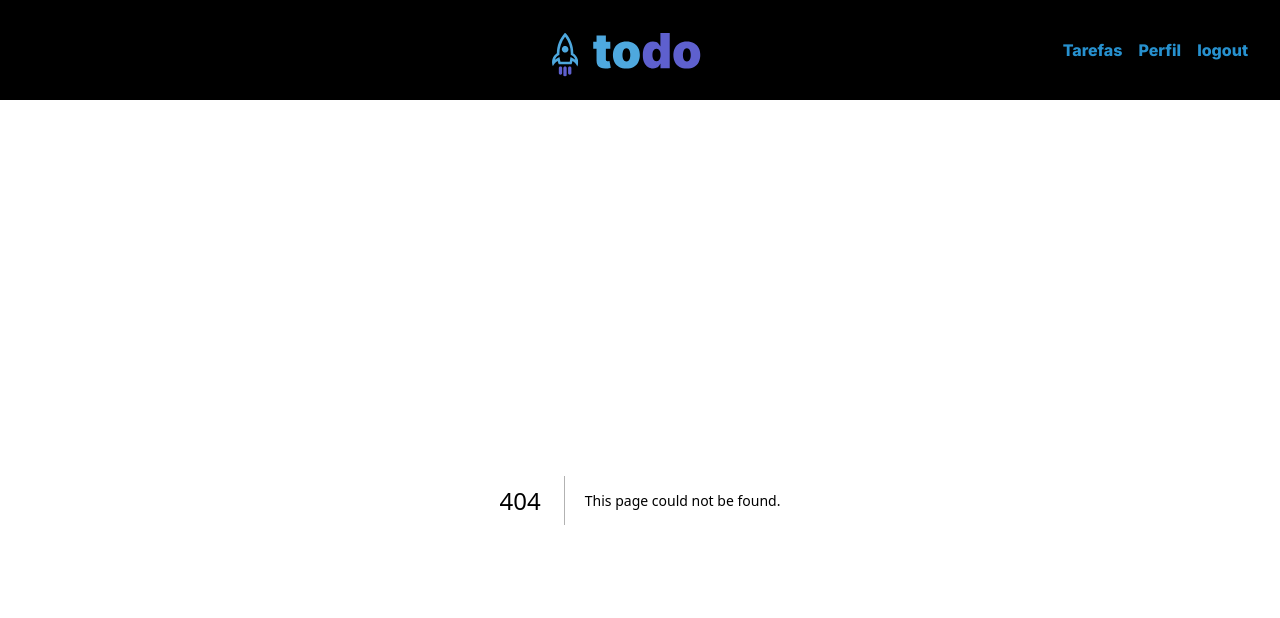
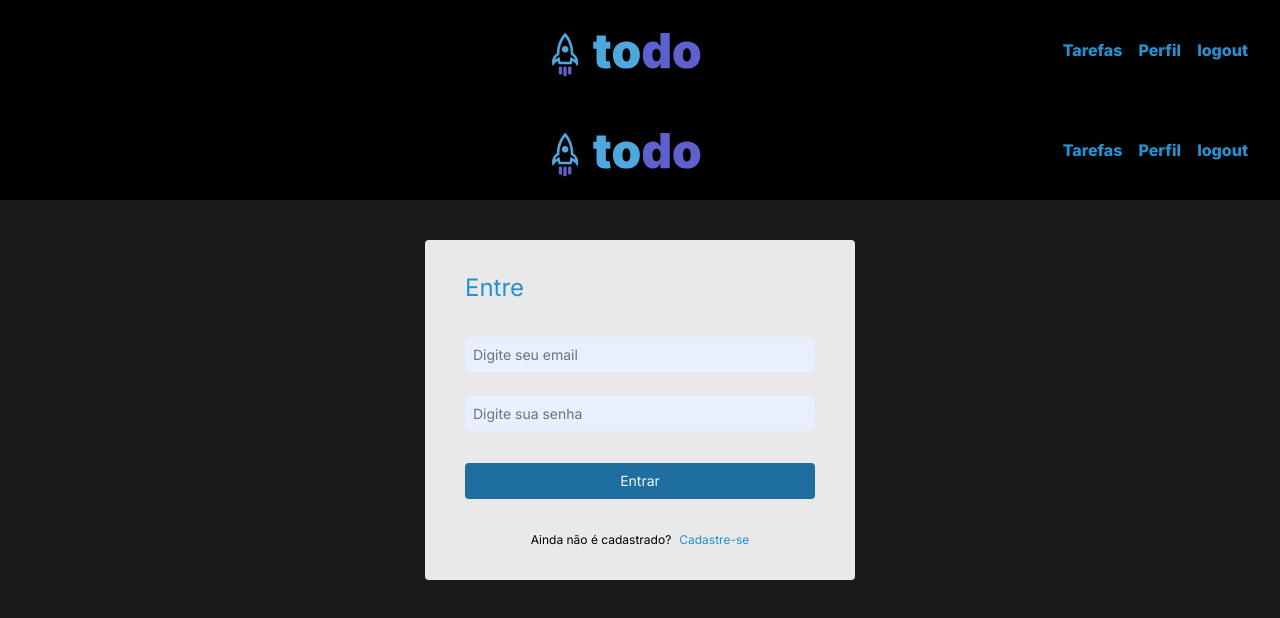
Before and after one commit to MilenaRizzi/frontend-todolist, a Next.js app: page /sign-in in a window 1280 px wide. Before the commit this address had no page. Shown: the top 618 px of the page. Built offline with nearby package versions, Linux system fonts and the light colour scheme.

Commit message:
Create page.tsx

```diff
--- /dev/null
+++ b/src/app/(auth)/sign-in/page.tsx
@@ -0,0 +1,111 @@
+"use client";
+
+import * as zod from "zod";
+import { useForm } from "react-hook-form";
+import { zodResolver } from "@hookform/resolvers/zod";
+import Link from "next/link";
+import { signIn } from "@/service/auth-service";
+import { useRouter } from "next/navigation";
+import { jwtDecode } from "jwt-decode";
+import { useState } from "react";
+
+const signInSchema = zod.object({
+  email: zod.string().email("Digite um email válido"),
+  password: zod.string().min(6, "A senha deve ter pelo menos 6 caracteres"),
+});
+
+type SignInFormData = zod.infer<typeof signInSchema>;
+
+export default function SignIn() {
+  const [errorMessage, setErrorMessage] = useState<string | null>(null);
+
+  const {
+    register,
+    handleSubmit,
+    formState: { errors },
+    reset,
+  } = useForm<SignInFormData>({
+    resolver: zodResolver(signInSchema),
+    defaultValues: {
+      email: "",
+      password: "",
+    },
+  });
+
+  const router = useRouter();
+
+  const onSubmit = async (data: SignInFormData) => {
+    try {
+      const result = await signIn(data);
+      localStorage.setItem("token", result.token);
+
+      const decoded: any = jwtDecode(result.token);
+      const userEmail = decoded.sub;
+
+      if (userEmail) {
+        localStorage.setItem("email", userEmail);
+      }
+
+      reset();
+      router.push("/dashboard");
+    } catch (error: any) {
+      console.log(error.response);
+      if (error.response && error.response.status === 403) {
+        setErrorMessage("Email ou senha inválidos");
+      } else if (error.response && error.response.status === 404) {
+        setErrorMessage("Usuário não cadastrado");
+        console.log(error.response);
+      } else {
+        setErrorMessage("Erro no login");
+      }
+    }
+  };
+
+  return (
+    <div className="flex justify-center py-10">
+      <form
+        onSubmit={handleSubmit(onSubmit)}
+        className="flex flex-col justify-evenly w-[430px] h-[340px] px-10 rounded bg-white bg-opacity-90 relative z-10"
+      >
+        <h1 className="text-[#2791CF] text-2xl">Entre</h1>
+        <div className="flex flex-col gap-6 w-[350px]">
+          <input
+            className="h-[35px] p-2 text-sm rounded-[8px] outline-none bg-[#E8F0FE] placeholder-gray-500 w-full"
+            type="text"
+            placeholder="Digite seu email"
+            {...register("email")}
+          />
+          {errors.email && (
+            <p className="text-red-500 text-sm">{errors.email.message}</p>
+          )}
+          <input
+            className="h-[35px] p-2 text-sm rounded-[8px] outline-none bg-[#E8F0FE] placeholder-gray-500 w-full"
+            type="password"
+            placeholder="Digite sua senha"
+            {...register("password")}
+          />
+          {errors.password && (
+            <p className="text-red-500 text-sm">{errors.password.message}</p>
+          )}
+        </div>
+        {errorMessage && (
+          <p className="text-red-500 text-sm text-center mb-4">
+            {errorMessage}
+          </p>
+        )}
+        <button
+          type="submit"
+          className="bg-[#1E6F9F] hover:bg-[#4a7b9f] p-2 text-sm text-gray-100 rounded "
+        >
+          Entrar
+        </button>
+        <div className="text-black text-xs flex justify-center gap-2">
+          <p>Ainda não é cadastrado?</p>
+          <Link href="/sign-up" className="text-[#2791CF] hover:text-[#2FB0FA]">
+            Cadastre-se
+          </Link>
+        </div>
+      </form>
+    </div>
+  );
+}
```
